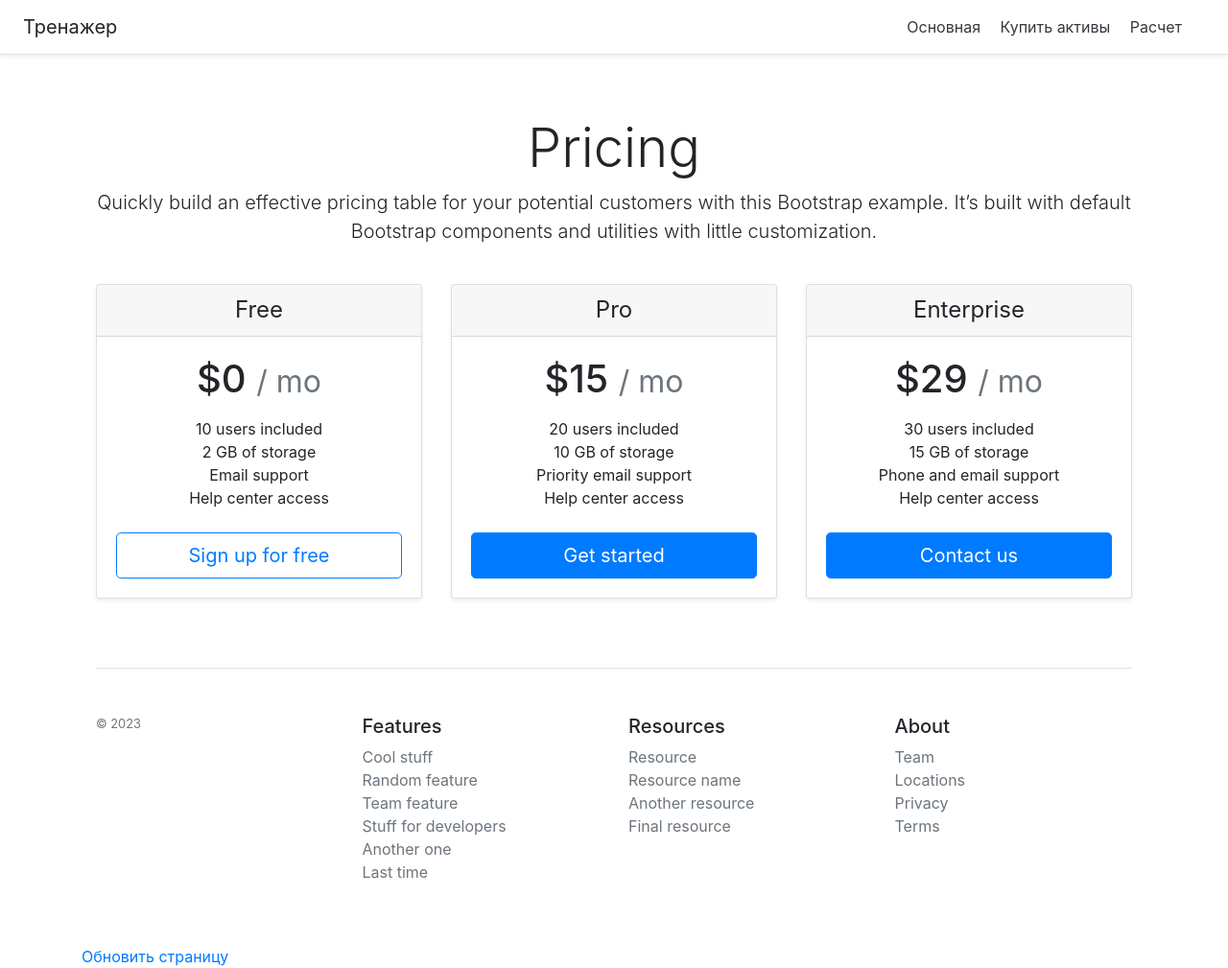
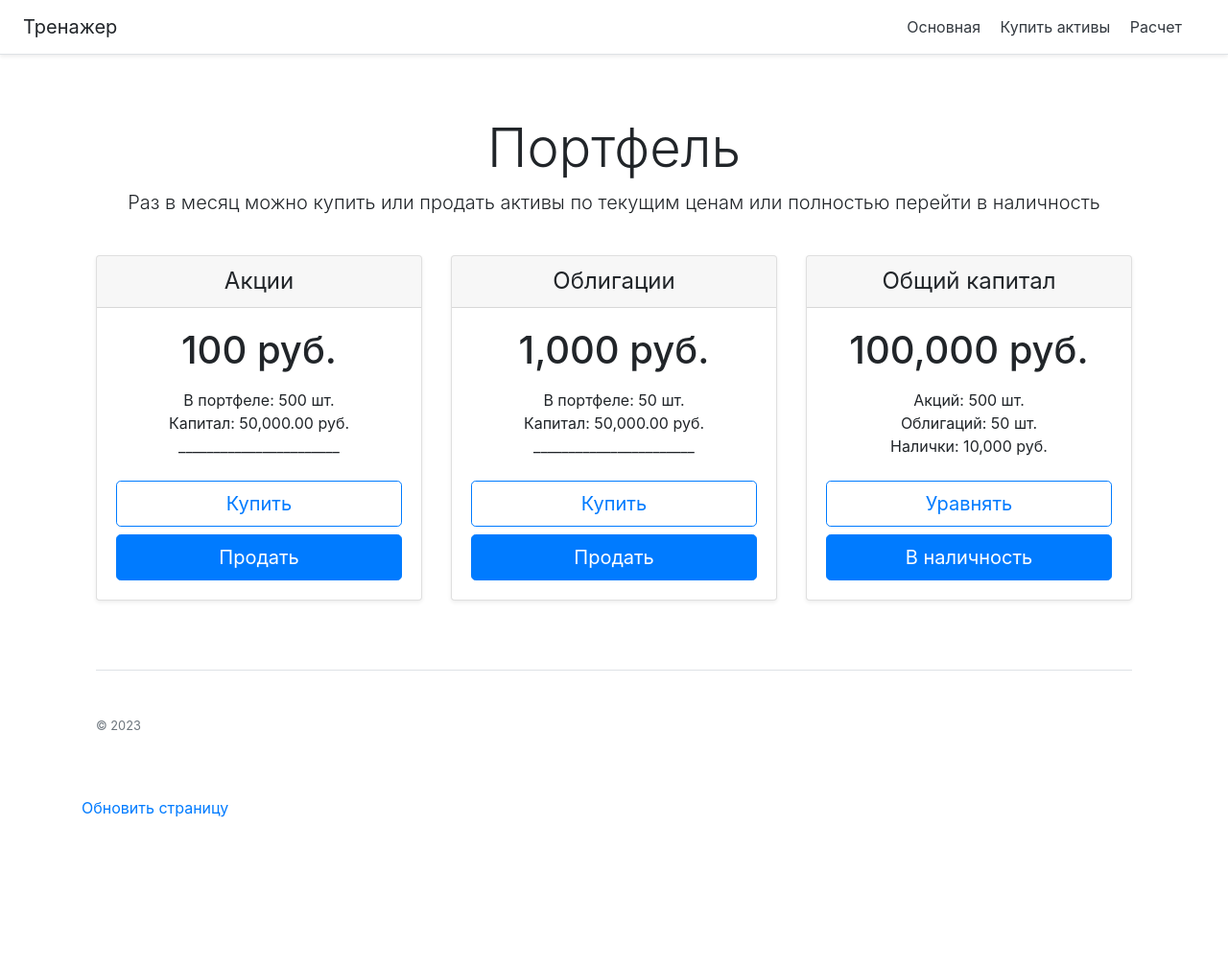
Before and after one commit to HDiman/nn-project_5, a Django app: page / in a window 1280 px wide. Shown: the whole page at 96% size. After the commit the page ends 852 px from the top, so only its background shows below. Run offline with Django 4.2, Linux system fonts and the light colour scheme; tables that the repository leaves empty hold one stand-in row (values such as "Sample post").

Commit message:
NN Project_4 ver. 1.3 (Страница готова)

```diff
--- a/stock_trainer/main/templates/main/index.html
+++ b/stock_trainer/main/templates/main/index.html
@@ -8,55 +8,55 @@
 <body>
 
 <div class="pricing-header px-3 py-3 pt-md-5 pb-md-4 mx-auto text-center">
-    <h1 class="display-4">Pricing</h1>
-    <p class="lead">Quickly build an effective pricing table for your potential customers with this Bootstrap example. It’s built with default Bootstrap components and utilities with little customization.</p>
+    <h1 class="display-4">Портфель</h1>
+    <p class="lead">Раз в месяц можно купить или продать активы по текущим ценам или полностью перейти в наличность</p>
 </div>
 
 <div class="container">
     <div class="card-deck mb-3 text-center">
         <div class="card mb-4 shadow-sm">
             <div class="card-header">
-                <h4 class="my-0 font-weight-normal">Free</h4>
+                <h4 class="my-0 font-weight-normal">Акции</h4>
             </div>
             <div class="card-body">
-                <h1 class="card-title pricing-card-title">$0 <small class="text-muted">/ mo</small></h1>
+                <h1 class="card-title pricing-card-title">100 руб.</h1>
                 <ul class="list-unstyled mt-3 mb-4">
-                    <li>10 users included</li>
-                    <li>2 GB of storage</li>
-                    <li>Email support</li>
-                    <li>Help center access</li>
+                    <li>В портфеле: 500 шт.</li>
+                    <li>Капитал: 50,000.00 руб.</li>
+                    <li>_______________________</li>
                 </ul>
-                <button type="button" class="btn btn-lg btn-block btn-outline-primary">Sign up for free</button>
+                <button type="button" class="btn btn-lg btn-block btn-outline-primary">Купить</button>
+                <button type="button" class="btn btn-lg btn-block btn-primary">Продать</button>
             </div>
         </div>
         <div class="card mb-4 shadow-sm">
             <div class="card-header">
-                <h4 class="my-0 font-weight-normal">Pro</h4>
+                <h4 class="my-0 font-weight-normal">Облигации</h4>
             </div>
             <div class="card-body">
-                <h1 class="card-title pricing-card-title">$15 <small class="text-muted">/ mo</small></h1>
+                <h1 class="card-title pricing-card-title">1,000 руб.</h1>
                 <ul class="list-unstyled mt-3 mb-4">
-                    <li>20 users included</li>
-                    <li>10 GB of storage</li>
-                    <li>Priority email support</li>
-                    <li>Help center access</li>
+                    <li>В портфеле: 50 шт.</li>
+                    <li>Капитал: 50,000.00 руб.</li>
+                    <li>_______________________</li>
                 </ul>
-                <button type="button" class="btn btn-lg btn-block btn-primary">Get started</button>
+                <button type="button" class="btn btn-lg btn-block btn-outline-primary">Купить</button>
+                <button type="button" class="btn btn-lg btn-block btn-primary">Продать</button>
             </div>
         </div>
         <div class="card mb-4 shadow-sm">
             <div class="card-header">
-                <h4 class="my-0 font-weight-normal">Enterprise</h4>
+                <h4 class="my-0 font-weight-normal">Общий капитал</h4>
             </div>
             <div class="card-body">
-                <h1 class="card-title pricing-card-title">$29 <small class="text-muted">/ mo</small></h1>
+                <h1 class="card-title pricing-card-title">100,000 руб.</h1>
                 <ul class="list-unstyled mt-3 mb-4">
-                    <li>30 users included</li>
-                    <li>15 GB of storage</li>
-                    <li>Phone and email support</li>
-                    <li>Help center access</li>
+                    <li>Акций: 500 шт. </li>
+                    <li>Облигаций: 50 шт. </li>
+                    <li>Налички: 10,000 руб. </li>
                 </ul>
-                <button type="button" class="btn btn-lg btn-block btn-primary">Contact us</button>
+                <button type="button" class="btn btn-lg btn-block btn-outline-primary">Уравнять</button>
+                <button type="button" class="btn btn-lg btn-block btn-primary">В наличность</button>
             </div>
         </div>
     </div>
@@ -66,35 +66,7 @@
             <div class="col-12 col-md">
                 <small class="d-block mb-3 text-muted">© 2023</small>
             </div>
-            <div class="col-6 col-md">
-                <h5>Features</h5>
-                <ul class="list-unstyled text-small">
-                    <li><a class="text-muted" href="#">Cool stuff</a></li>
-                    <li><a class="text-muted" href="#">Random feature</a></li>
-                    <li><a class="text-muted" href="#">Team feature</a></li>
-                    <li><a class="text-muted" href="#">Stuff for developers</a></li>
-                    <li><a class="text-muted" href="#">Another one</a></li>
-                    <li><a class="text-muted" href="#">Last time</a></li>
-                </ul>
-            </div>
-            <div class="col-6 col-md">
-                <h5>Resources</h5>
-                <ul class="list-unstyled text-small">
-                    <li><a class="text-muted" href="#">Resource</a></li>
-                    <li><a class="text-muted" href="#">Resource name</a></li>
-                    <li><a class="text-muted" href="#">Another resource</a></li>
-                    <li><a class="text-muted" href="#">Final resource</a></li>
-                </ul>
-            </div>
-            <div class="col-6 col-md">
-                <h5>About</h5>
-                <ul class="list-unstyled text-small">
-                    <li><a class="text-muted" href="#">Team</a></li>
-                    <li><a class="text-muted" href="#">Locations</a></li>
-                    <li><a class="text-muted" href="#">Privacy</a></li>
-                    <li><a class="text-muted" href="#">Terms</a></li>
-                </ul>
-            </div>
+
         </div>
     </footer>
 </div>
```
